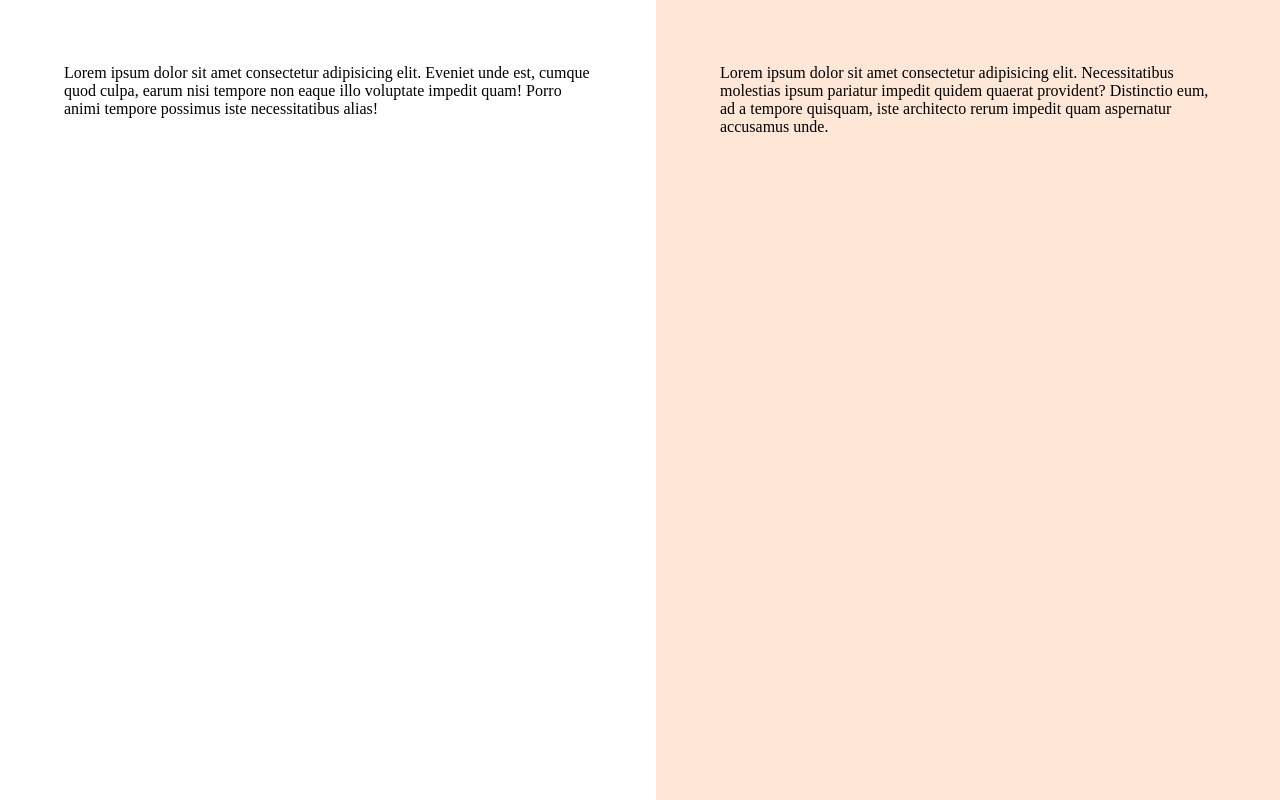
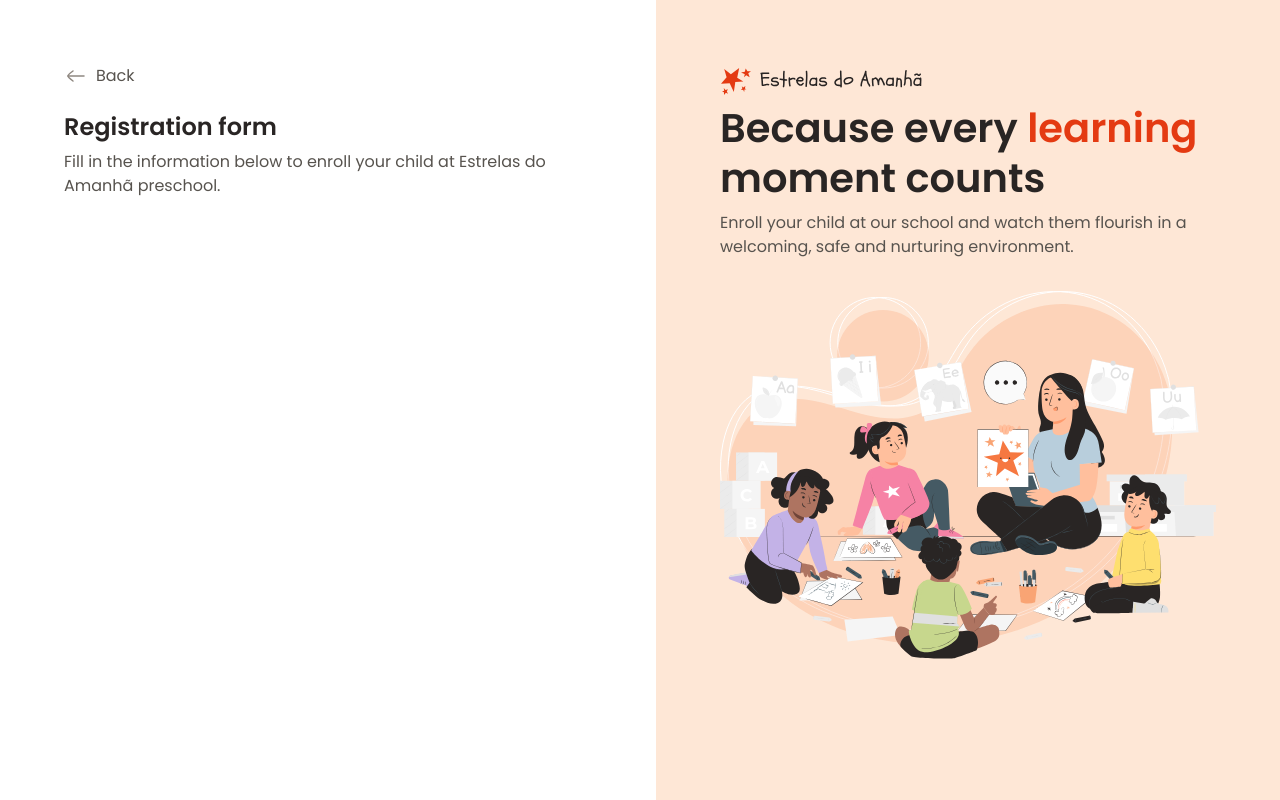
Before and after one commit to devLeoLucc/registration-form, a plain HTML site: page index.html in a window 1280 px wide. Drawn offline with Linux system fonts and the light colour scheme.

Commit message:
aside content and main content

```diff
--- a/index.html
+++ b/index.html
@@ -14,11 +14,33 @@
   <body>
     <div id="app">
       <main>
-        <div class="main-container">Lorem ipsum dolor sit amet consectetur adipisicing elit. Eveniet unde est, cumque quod culpa, earum nisi tempore non eaque illo voluptate impedit quam! Porro animi tempore possimus iste necessitatibus alias!</div>
+        <div class="main-container">
+          <div class="back">
+            <img src="./assets/icons/arrow-left-02.svg" alt="Back">
+            <span>Back</span>
+          </div>
+
+          <h1>Registration form</h1>
+          <p>
+            Fill in the information below to enroll your child at Estrelas do Amanhã preschool.
+          </p>
+        </div>
       </main>
 
       <aside>
-        <div class="aside-container">Lorem ipsum dolor sit amet consectetur adipisicing elit. Necessitatibus molestias ipsum pariatur impedit quidem quaerat provident? Distinctio eum, ad a tempore quisquam, iste architecto rerum impedit quam aspernatur accusamus unde.</div>
+        <div class="aside-container">
+          <header>
+            <img src="./assets/logo.svg" alt="Logo Estrelas do Amanhã">
+            <h2>
+              Because every <span>learning</span> moment counts
+            </h2>
+            <p>
+              Enroll your child at our school and watch them flourish in a welcoming, safe and nurturing environment.
+            </p>
+          </header>
+
+          <img src="./assets/Illustration.svg" alt="Illustration of a teacher">
+        </div>
       </aside>
     </div>
   </body>
--- a/styles/global.css
+++ b/styles/global.css
@@ -25,4 +25,15 @@
 
 body {
   overflow: hidden;
+  font: var(--text);
+  color: var(--text-secondary);
 }
+
+h1, h2 {
+  color: var(--text-primary);
+}
+
+img {
+  max-width: 100%;
+  height: auto;
+}
--- a/styles/layout.css
+++ b/styles/layout.css
@@ -14,6 +14,18 @@ main {
     max-width: 33rem;
     margin-left: auto;
   }
+
+  & .back {
+    display: flex;
+    align-items: center;
+    gap: .5rem;
+    margin-bottom: 1.5rem;
+  }
+
+  & h1 {
+    font: 600 1.5rem/1.25 var(--font-family);
+    margin-bottom: .5rem;
+  }
 }
 
 aside {
@@ -22,5 +34,18 @@ aside {
 
   & .aside-container {
     max-width: 31rem;
+
+    & > img {
+      margin-top: 2rem;
+    }
+  }
+
+  & h2 {
+    font: 600 2.5rem/1.25 var(--font-family);
+    margin-bottom: .5rem;
+
+    & span {
+      color: var(--text-highlight);
+    }
   }
 }
```
